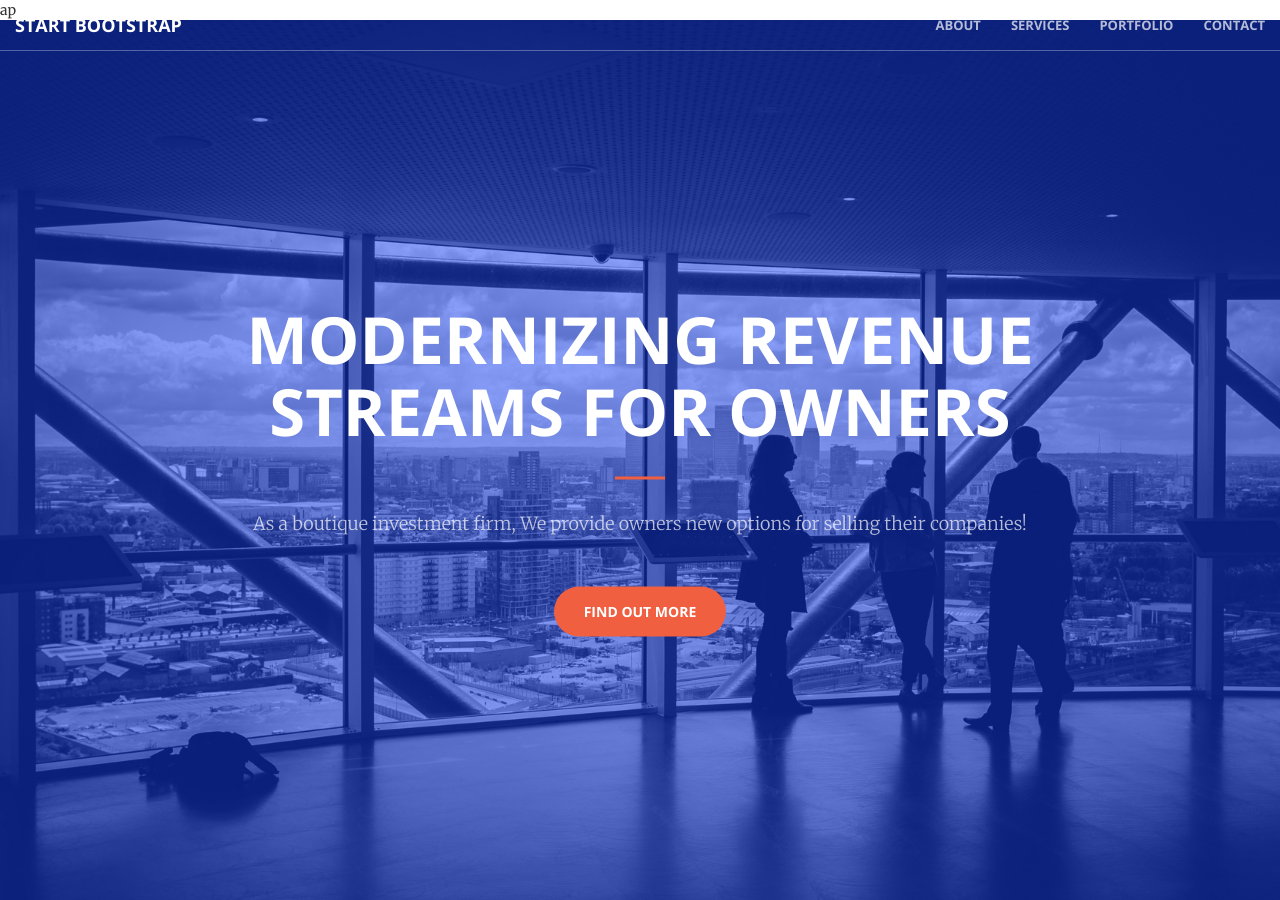
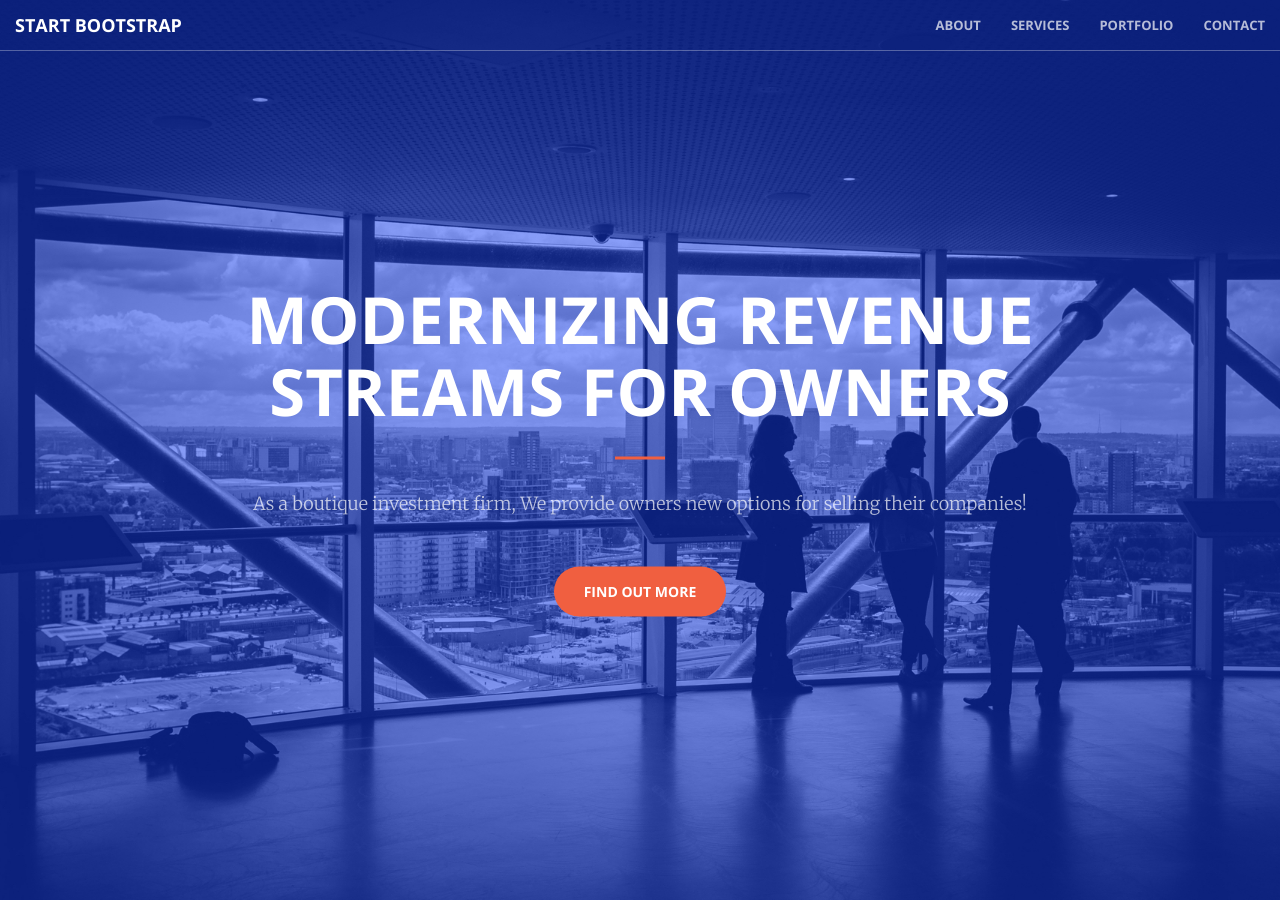
Before and after one commit to swagner2/tenaciouscap, a Jekyll site: the page built from index.html, in a window 1280 px wide and 900 px high. Built offline with Jekyll 4.4.1, drawn with Linux system fonts in a browser that asks for light colours.

Commit message:
Update header.html

```diff
--- a/_includes/header.html
+++ b/_includes/header.html
@@ -1,4 +1,4 @@
-ap<header>
+<header>
     <div class="header-content">
         <div class="header-content-inner">
             <h1>Modernizing Revenue Streams for Owners</h1>
```
